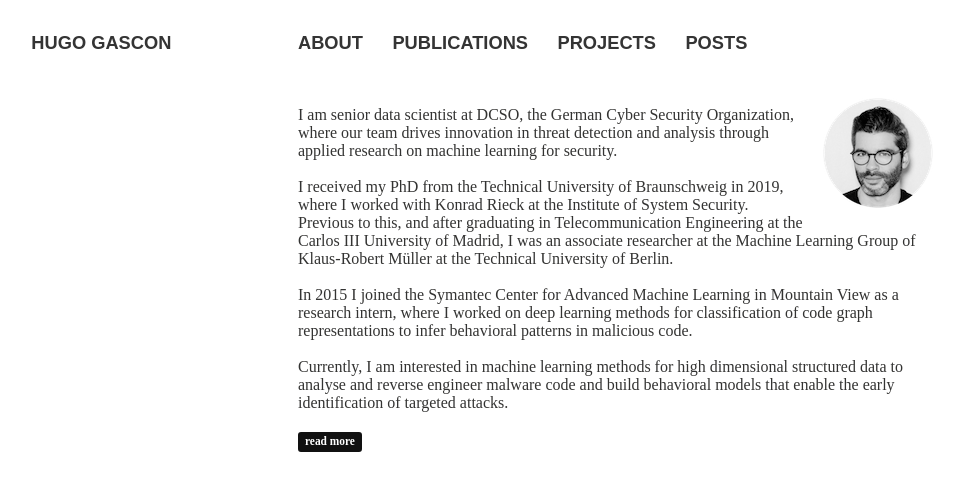
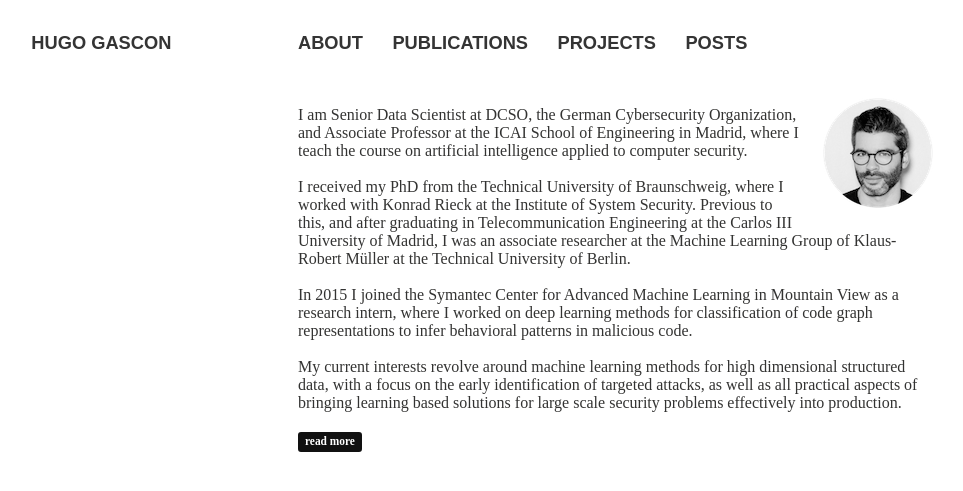
Before and after one commit to hgascon/hgascon.github.io, a Jekyll site: the page built from index.md, in a window 1280 px wide and 900 px high. Shown: the top 491 px of the window, without its empty margins (22-985 px from the left). Built offline with Jekyll 4.4.1, drawn with Linux system fonts in a browser that asks for light colours; nearby versions of some CDN libraries; some web fonts are replaced.

Commit message:
Update bio

```diff
--- a/_layouts/home.html
+++ b/_layouts/home.html
@@ -101,6 +101,11 @@ Contributor<br>
 <br>
 #### Teaching
 
+**ICAI School of Engineering**<br>
+Artificial Intelligence Applied to Cybersecurity [SS20]<br>
+*MSc in Cybersecurity*<br>
+<br>
+
 **Technical University of Braunschweig**<br>
 Deep Learning for Malware Analysis - Machine Learning for Computer Security [SS17, SS18]<br>
 Seminar Malware Analysis and Detection [WS15, WS16, WS17]<br>
--- a/index.md
+++ b/index.md
@@ -13,12 +13,12 @@ image:
 <br>
 
 
-I am senior data scientist at DCSO, the German Cyber Security Organization,
-where our team drives innovation in threat detection and analysis through
-applied research on machine learning for security.
+I am Senior Data Scientist at DCSO, the German Cybersecurity Organization, and
+Associate Professor at the ICAI School of Engineering in Madrid, where I teach
+the course on artificial intelligence applied to computer security.
 <br><br>
 
-I received my PhD from the Technical University of Braunschweig in 2019, where I
+I received my PhD from the Technical University of Braunschweig, where I
 worked with Konrad Rieck at the Institute of System Security.  Previous to this,
 and after graduating in Telecommunication Engineering at the Carlos III
 University of Madrid, I was an associate researcher at the Machine Learning
@@ -31,6 +31,7 @@ classification of code graph representations to infer behavioral patterns in
 malicious code.
 <br><br>
 
-Currently, I am interested in machine learning methods for high dimensional
-structured data to analyse and reverse engineer malware code and build
-behavioral models that enable the early identification of targeted attacks.
+My current interests revolve around machine learning methods for high
+dimensional structured data, with a focus on the early identification of
+targeted attacks, as well as all practical aspects of bringing learning based
+solutions for large scale security problems effectively into production.
```
Also changed, not shown: about/index.md (+8 -7 lines).
